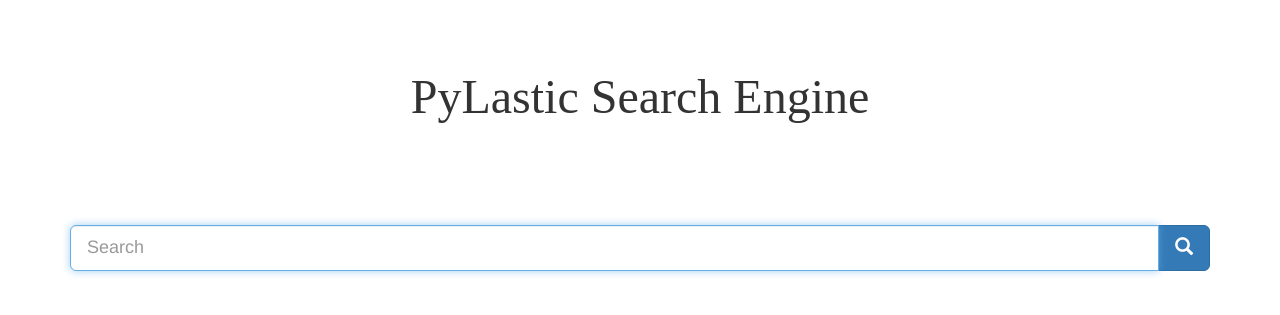
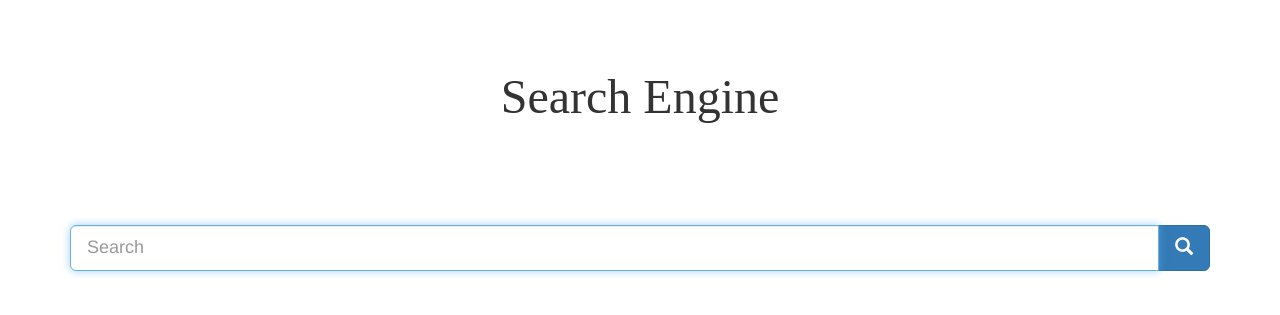
Before and after one commit to niekvanderlaan/information-retrieval-qwerty, a Flask app: page / in a window 1280 px wide. Shown: the top 315 px of the page. Run offline with Flask 2, Linux system fonts and the light colour scheme; some libraries are stand-ins or nearby versions.

Commit message:
Change name

```diff
--- a/search-engine/templates/results.html
+++ b/search-engine/templates/results.html
@@ -29,7 +29,7 @@
     })
 </script>
 
-    <title>Bookmarks Search</title>
+    <title>Search Engine</title>
 
   </head>
   <body>
@@ -39,7 +39,7 @@
       <div style="font-family: 'Times New Roman', cursive;">
         <p>
           <center>
-          <font size="8">PyLastic Search Engine</font>
+          <font size="8">Search Engine</font>
           </center>
         </p>
       </div>
--- a/search-engine/templates/search.html
+++ b/search-engine/templates/search.html
@@ -7,7 +7,7 @@
   <link rel="icon" href="http://obj-cache.cloud.ruanbekker.com/favicon.ico">
   <link href="//netdna.bootstrapcdn.com/bootstrap/3.0.0/css/bootstrap.min.css" rel="stylesheet">
 
-  <title>Bookmarks Search</title>
+  <title>Search Engine</title>
 
 </head>
 <body>
@@ -17,7 +17,7 @@
       <div style="font-family: 'Times New Roman', cursive;">
         <p>
           <center>
-          <font size="8">PyLastic Search Engine</font>
+          <font size="8">Search Engine</font>
           </center>
         </p>
       </div>
```
